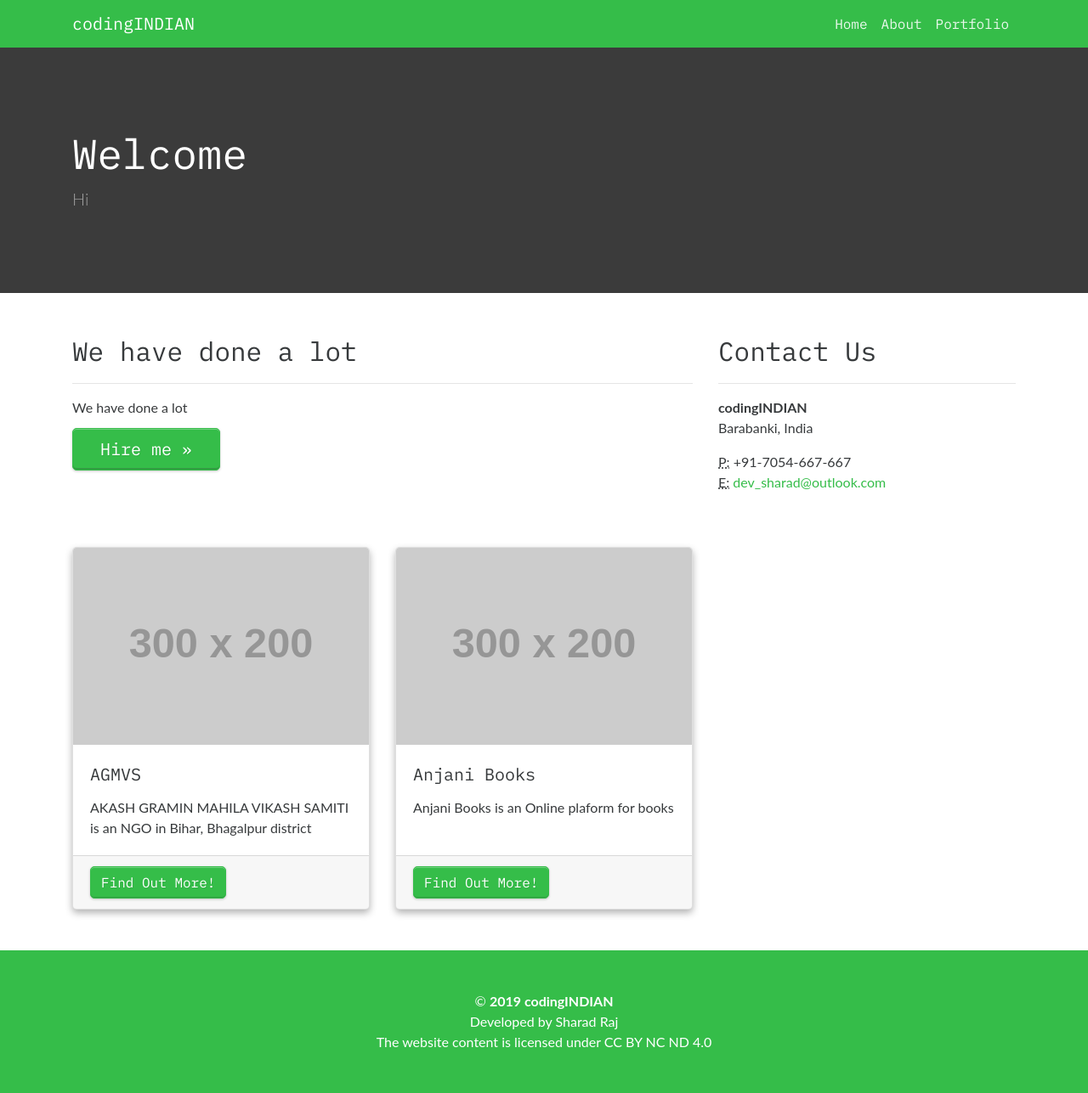
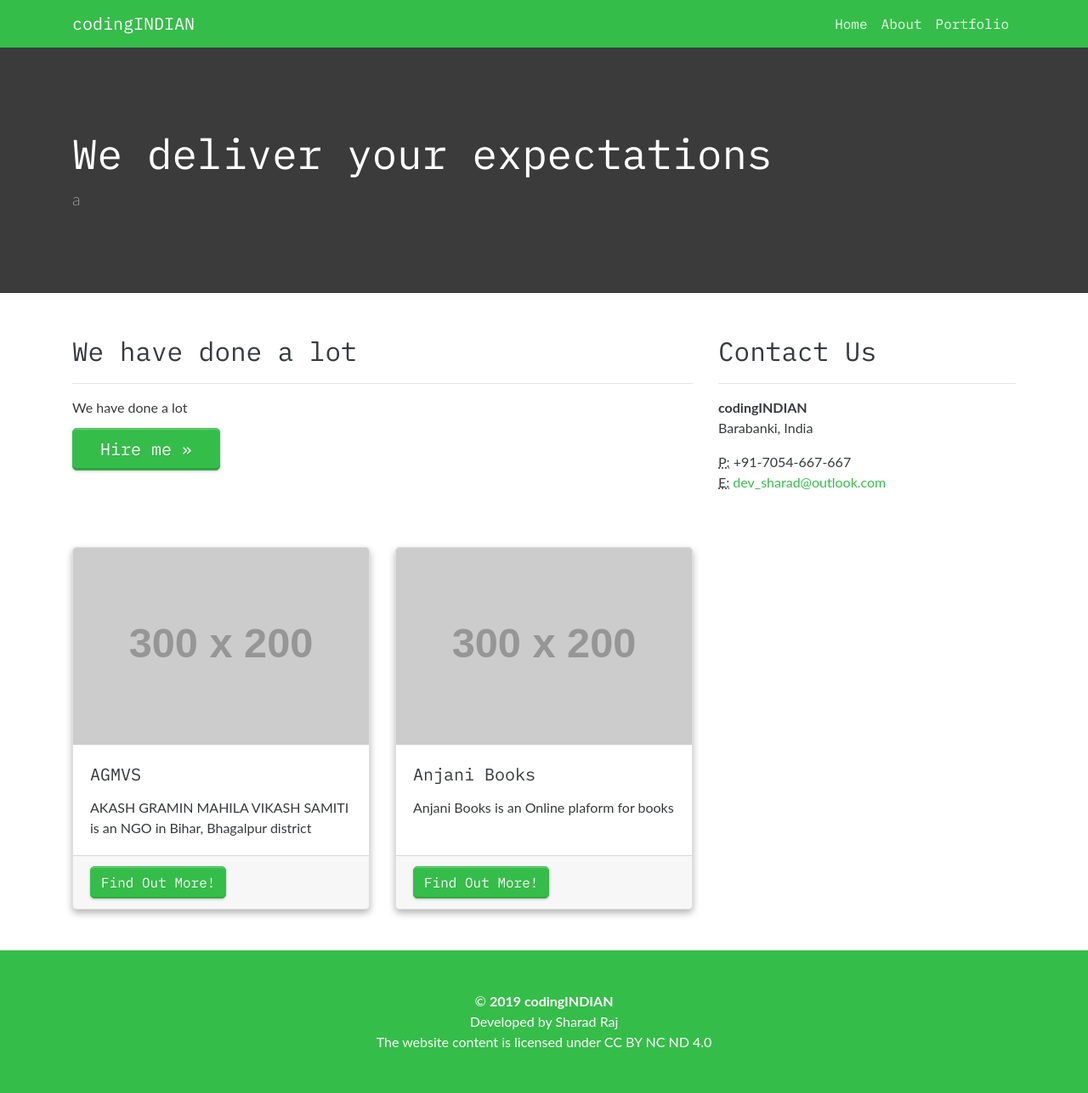
Before and after one commit to sharadcodes/sharadcodes.github.io, a Jekyll site: the page built from portfolio.html, in a window 1280 px wide. Shown: the whole page at 85% size. Built offline with Jekyll 4.4.1, drawn with Linux system fonts in a browser that asks for light colours; nearby versions of some CDN libraries; library files that are not in the unit come from our copies.

Commit message:
Updated folder

```diff
--- a/_includes/scripts.html
+++ b/_includes/scripts.html
@@ -1,3 +1,3 @@
 <!-- Bootstrap core JavaScript -->
-<script src="{{site.baseurl}}/asstes/js/jquery.min.js"></script>
-<script src="{{site.baseurl}}/asstes/js/bootstrap.bundle.min.js"></script>
+<script src="{{site.baseurl}}/assets/js/jquery.min.js"></script>
+<script src="{{site.baseurl}}/assets/js/bootstrap.bundle.min.js"></script>
--- a/portfolio.html
+++ b/portfolio.html
@@ -1,8 +1,8 @@
 ---
 title: Portfolio
 layout: portfolio
-intro: Welcome
-subtitle: Hi
+intro: We deliver your expectations
+subtitle: a
 c_head: We have done a lot
 c_desc: This is Lorem ipsum dolor sit amet
 btn_t: Hire me
```
